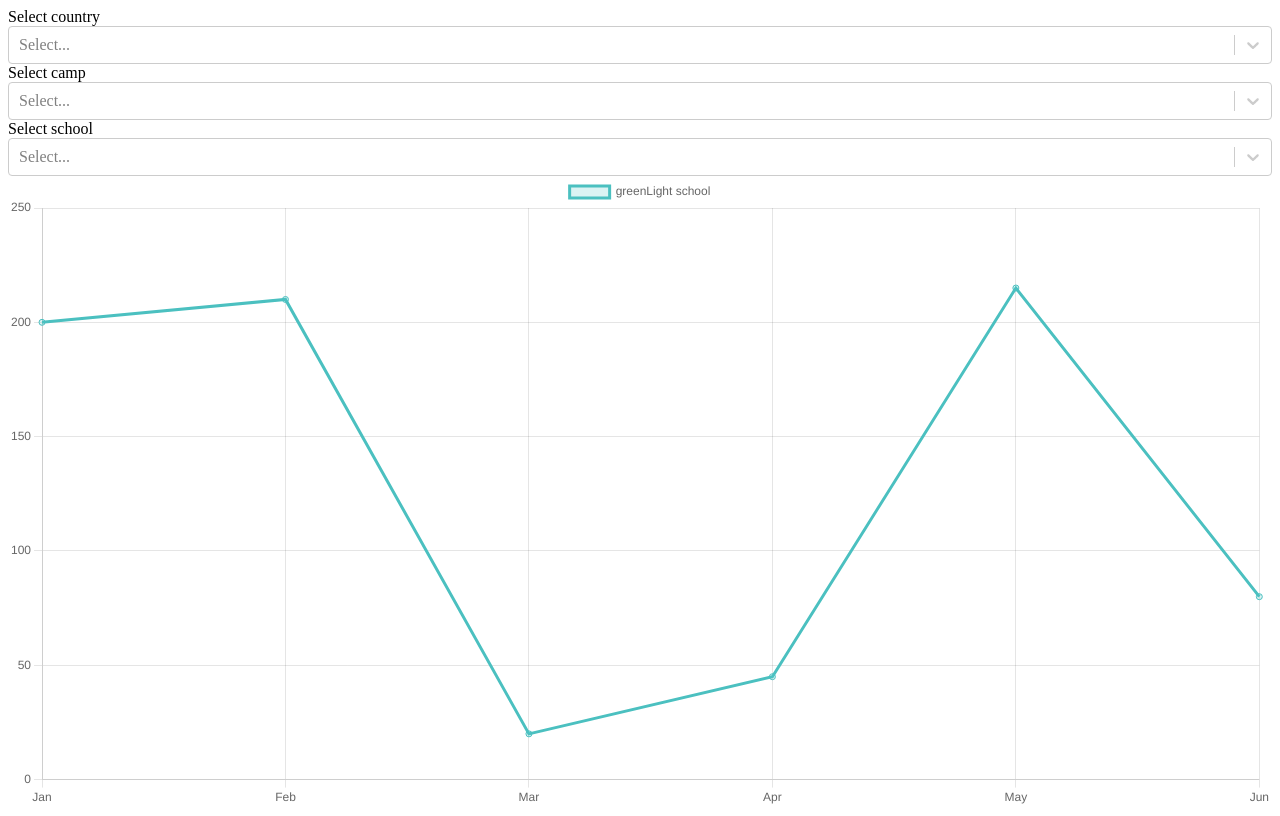
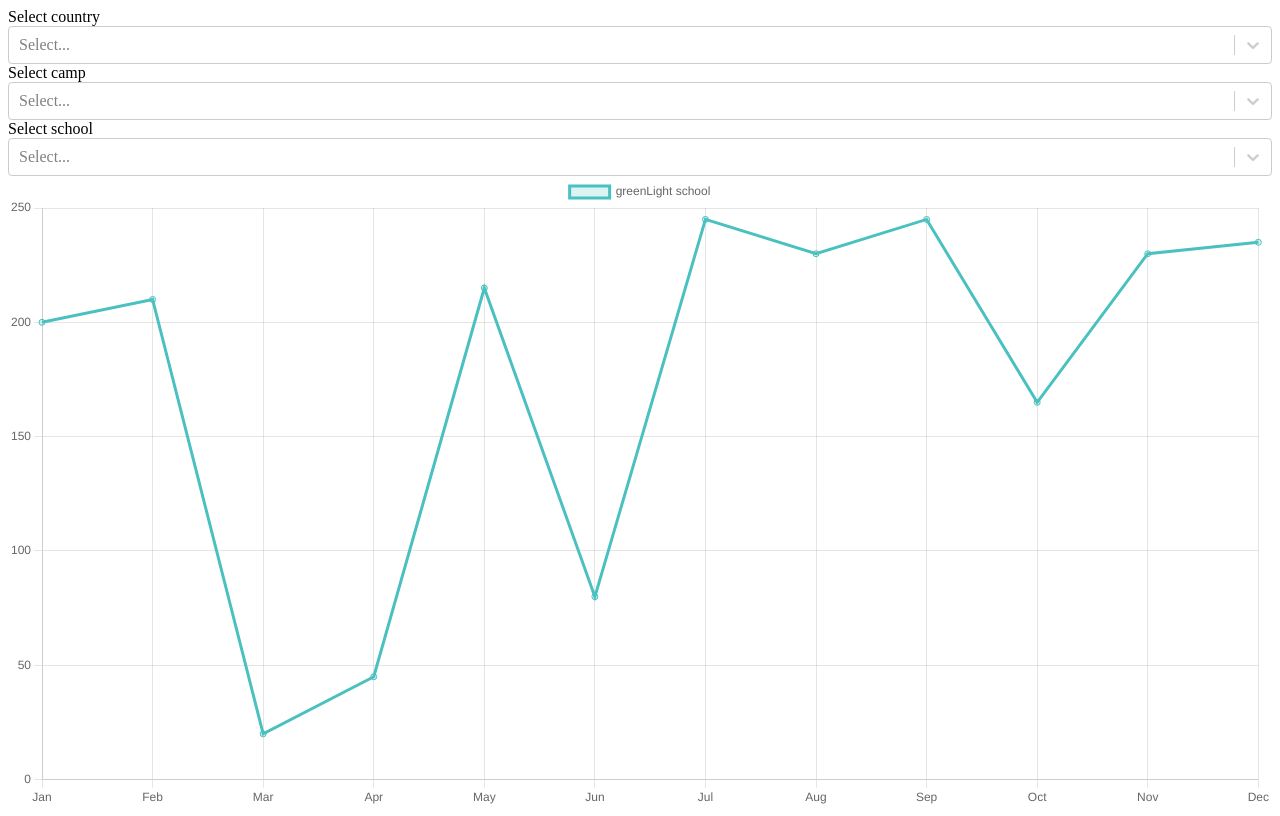
Before and after one commit to mai-mohamed/AnalysisChart, a React (Create React App) app: page / in a window 1280 px wide. Built offline with nearby package versions, Linux system fonts and the light colour scheme; data requests are answered from the project's data file.

Commit message:
adding static months arr

```diff
--- a/src/modules/lessons/components/charts/charts.tsx
+++ b/src/modules/lessons/components/charts/charts.tsx
@@ -11,6 +11,7 @@ import {
   Legend,
 } from "chart.js";
 import { ILessons } from "../../../../shared/models/lessons.model";
+import {monthsArr} from "../../../../shared/utils/constants";
 
 ChartJS.register(
   CategoryScale,
@@ -29,7 +30,7 @@ type IProps = {
 const Charts: FC<IProps> = (props: IProps) => {
     const [lessons,setLessons]=useState<any>()
   useEffect(() => {
-      console.log(props.data)
+
     const yAxis = props.data.filter((row) => {
       return (row.school == "Greenlight" && row.camp == "Kakuma")
     });
@@ -41,7 +42,7 @@ const Charts: FC<IProps> = (props: IProps) => {
   }, [props.data]);
 
   const chartData = {
-    labels: ["Jan", "Feb", "Mar", "Apr", "May", "Jun"],
+    labels:monthsArr,
     datasets: [
       {
         label: "greenLight school",
--- /dev/null
+++ b/src/shared/utils/constants.ts
@@ -0,0 +1 @@
+export const monthsArr:string[]=["Jan","Feb","Mar","Apr","May","Jun","Jul","Aug","Sep","Oct","Nov","Dec"]
```
